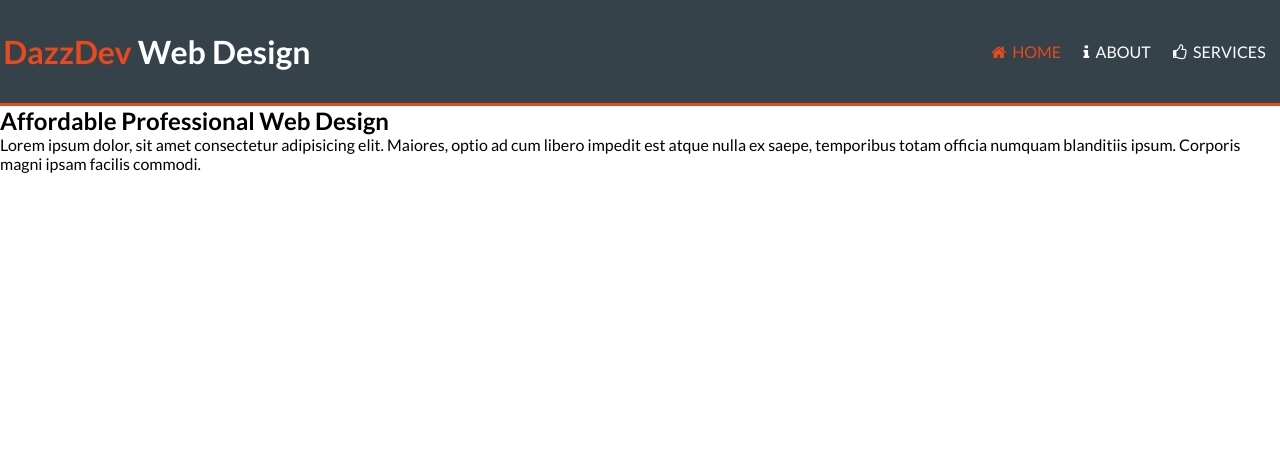
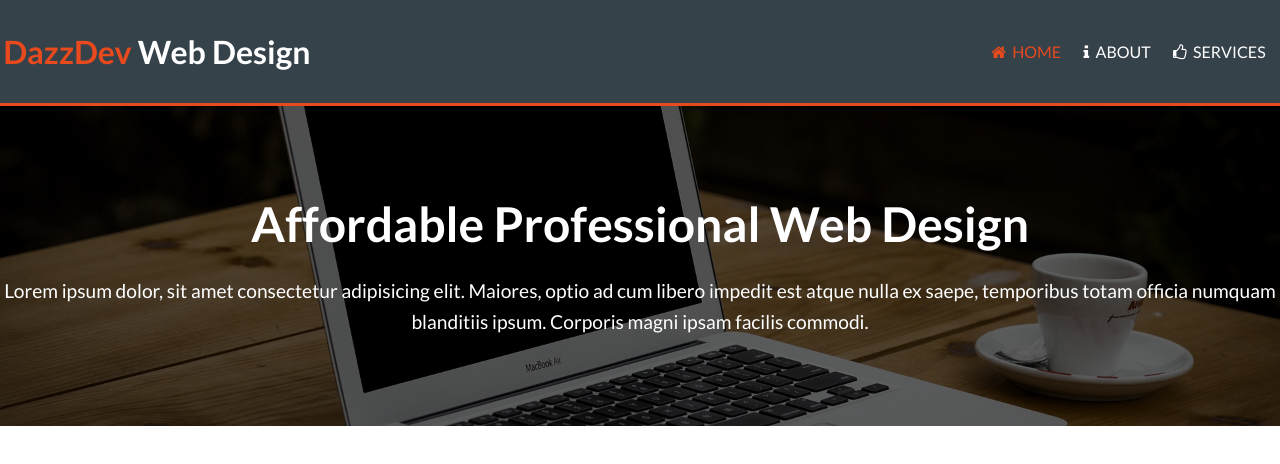
Before and after one commit to DariuszOkonski/webpage-web-design, a website: page index.html in a window 1280 px wide. Drawn offline with nearby package versions, Linux system fonts and the light colour scheme; files that its build step writes are made by us from their sources; files whose address does not match are found by name.

Commit message:
add styling for section showcase at file home.scss

```diff
--- a/scss/_home.scss
+++ b/scss/_home.scss
@@ -1,3 +1,4 @@
+// Header section ==============================
 .header_main {
   background-color: $bg-gray;
   color: $color-white;
@@ -9,7 +10,6 @@
   flex-direction: column;
   align-items: center;
 
-  // &__logo {}
 
   &__nav {
     .header__items {
@@ -35,7 +35,6 @@
     color: $color-orange;
   }
 
-  // &__item {}
 
   &__items {
     list-style: none;
@@ -50,6 +49,7 @@
     font-size: 0.8rem;
     padding: 0.2rem 0.5rem;
     margin: 0 0.2rem;
+    cursor: pointer;
 
     i {
       margin-right: 0.2rem;
@@ -76,3 +76,42 @@
 .active {
   color: $color-orange
 }
+
+// Showcase section ==============================
+.showcase {
+  min-height: 40vh;
+  background-image: linear-gradient(rgba(0, 0, 0, .6), rgba(0, 0, 0, .6)), url('../img/showcase.jpg');
+  background-repeat: no-repeat;
+  background-position: center;
+  background-size: cover;
+  padding: 0.5rem 0.2rem;
+
+  text-align: center;
+  color: $color-white;
+
+  display: flex;
+  flex-direction: column;
+  justify-content: center;
+
+  &__header {
+    font-size: 1.4rem;
+    margin-bottom: 1rem;
+  }
+
+  &__paragraph {
+    font-size: 0.8rem;
+    line-height: 1.4;
+  }
+
+  @media(min-width: 1025px) {
+    &__header {
+      font-size: 3rem;
+      margin-bottom: 1.5rem;
+    }
+
+    &__paragraph {
+      font-size: 1.2rem;
+      line-height: 1.6;
+    }
+  }
+}
```
